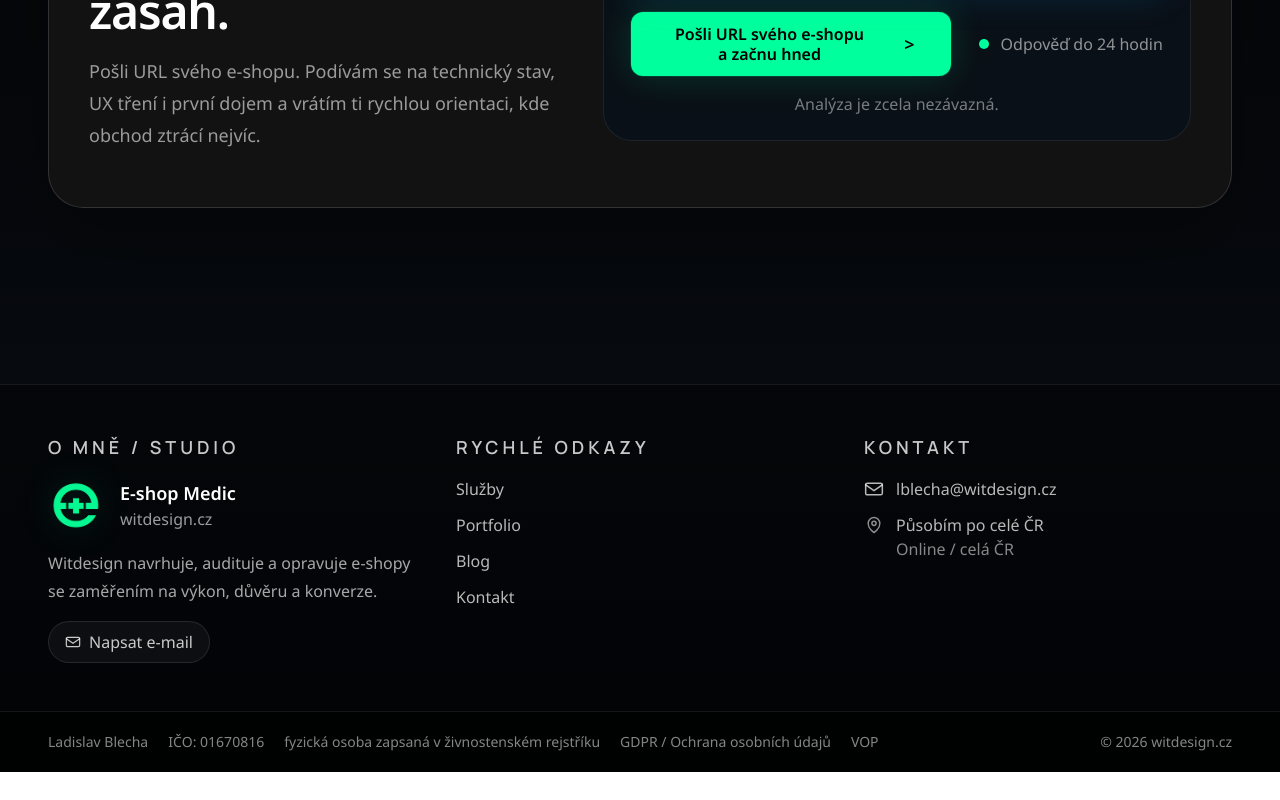
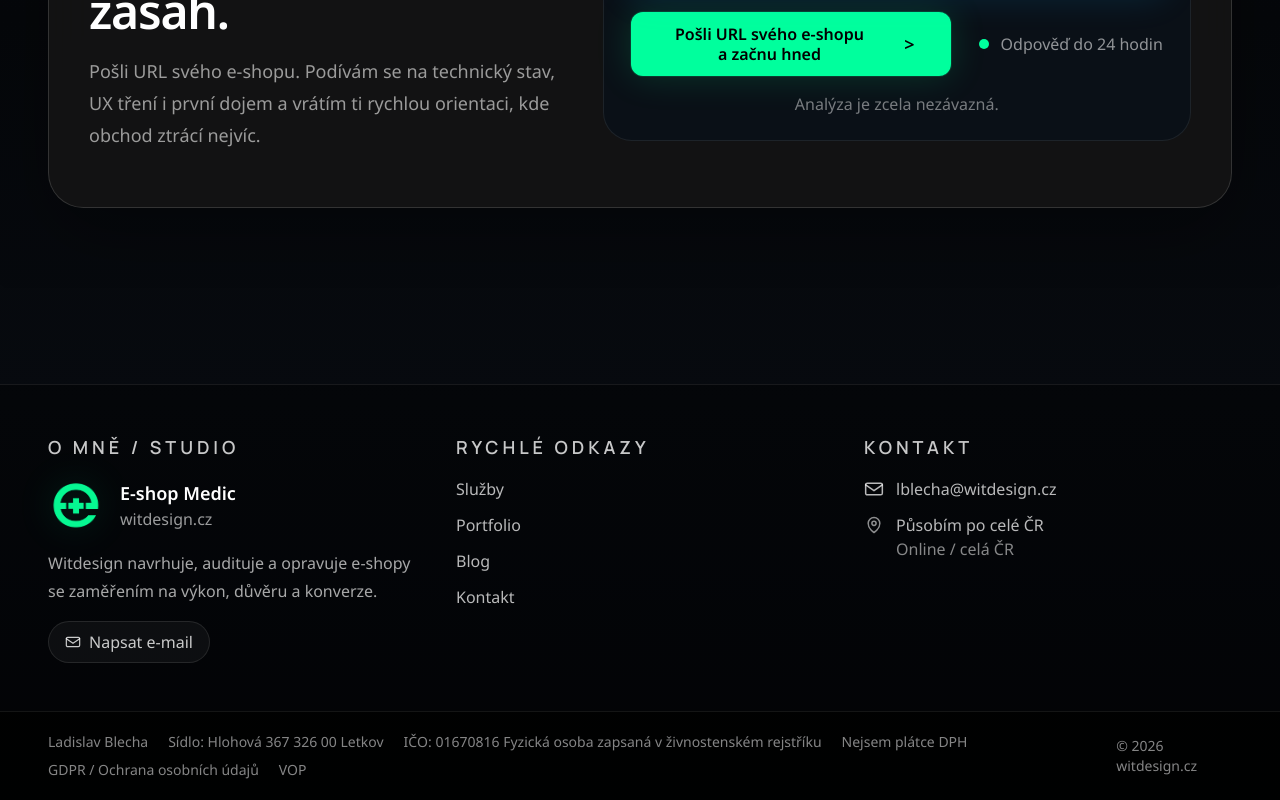
Before and after one commit to lb-ship-it/e-shop-medic, a Next.js app: page / in a window 1280 px wide. Shown: the part 5582-6382 px from the top of the page. Before the commit the page ends 6354 px from the top, so only its background shows below. Built offline with nearby package versions, Linux system fonts and the light colour scheme.

Commit message:
Update footer legal identity details

```diff
--- a/components/site-footer.tsx
+++ b/components/site-footer.tsx
@@ -113,8 +113,11 @@ export function SiteFooter() {
         <div className="mx-auto flex w-full max-w-7xl flex-col gap-4 px-6 py-5 text-sm text-white/52 sm:px-10 lg:flex-row lg:items-center lg:justify-between lg:px-12">
           <div className="flex flex-wrap items-center gap-x-5 gap-y-2">
             <span>{siteConfig.contact.operatorName}</span>
-            <span>IČO: {siteConfig.contact.ico}</span>
-            <span>{siteConfig.contact.legalStatus}</span>
+            <span>Sídlo: {siteConfig.contact.registeredOffice}</span>
+            <span>
+              IČO: {siteConfig.contact.ico} {siteConfig.contact.legalStatus}
+            </span>
+            <span>{siteConfig.contact.vatStatus}</span>
             <Link href={siteConfig.legal.privacyHref} className="transition hover:text-white">
               GDPR / Ochrana osobních údajů
             </Link>
--- a/lib/site-config.ts
+++ b/lib/site-config.ts
@@ -9,7 +9,9 @@ export const siteConfig = {
   },
   contact: {
     operatorName: "Ladislav Blecha",
-    legalStatus: "fyzická osoba zapsaná v živnostenském rejstříku",
+    registeredOffice: "Hlohová 367 326 00 Letkov",
+    legalStatus: "Fyzická osoba zapsaná v živnostenském rejstříku",
+    vatStatus: "Nejsem plátce DPH",
     ctaLabel: "Audit zdarma",
     ctaHref: "/#kontakt",
     emailLabel: "Napsat e-mail",
```
